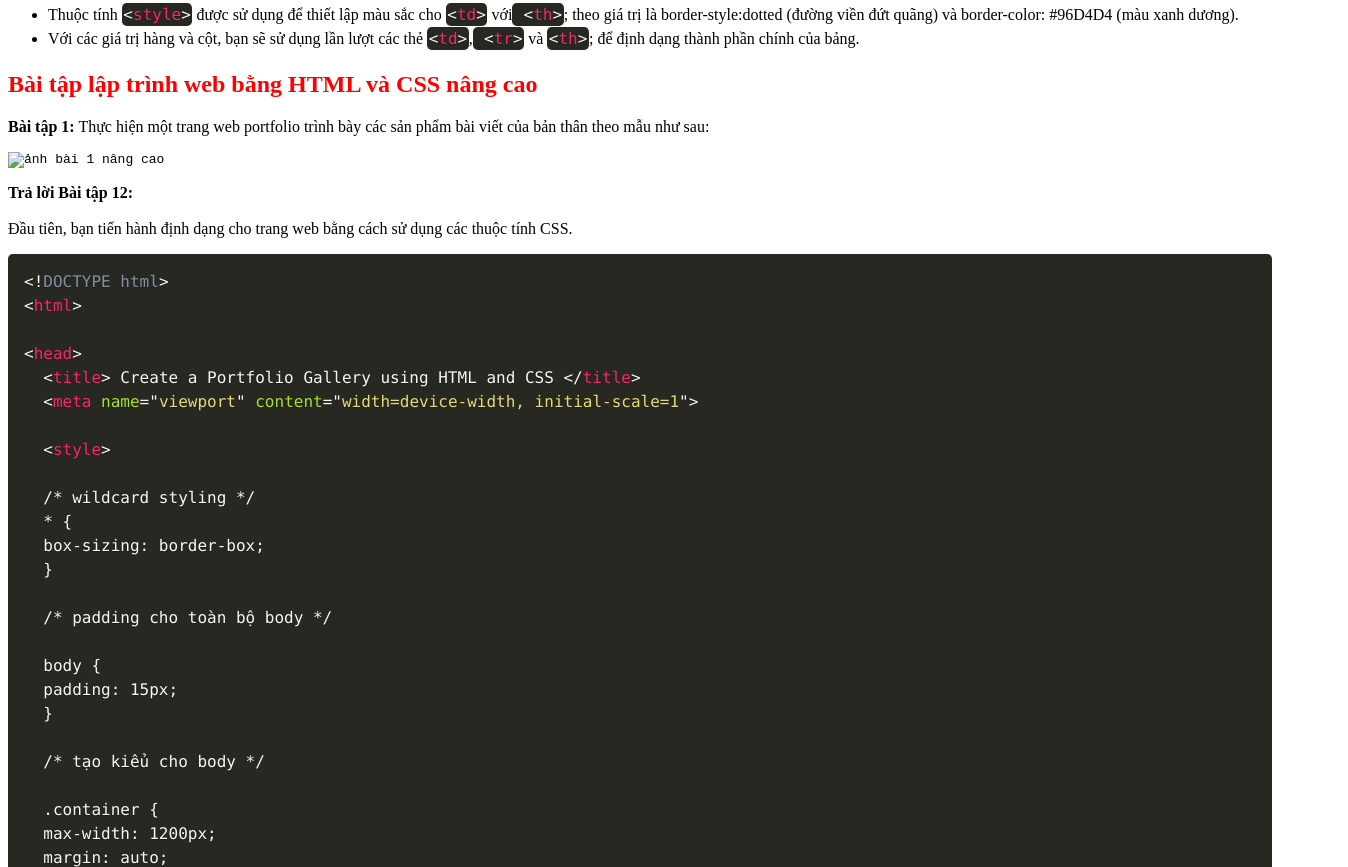
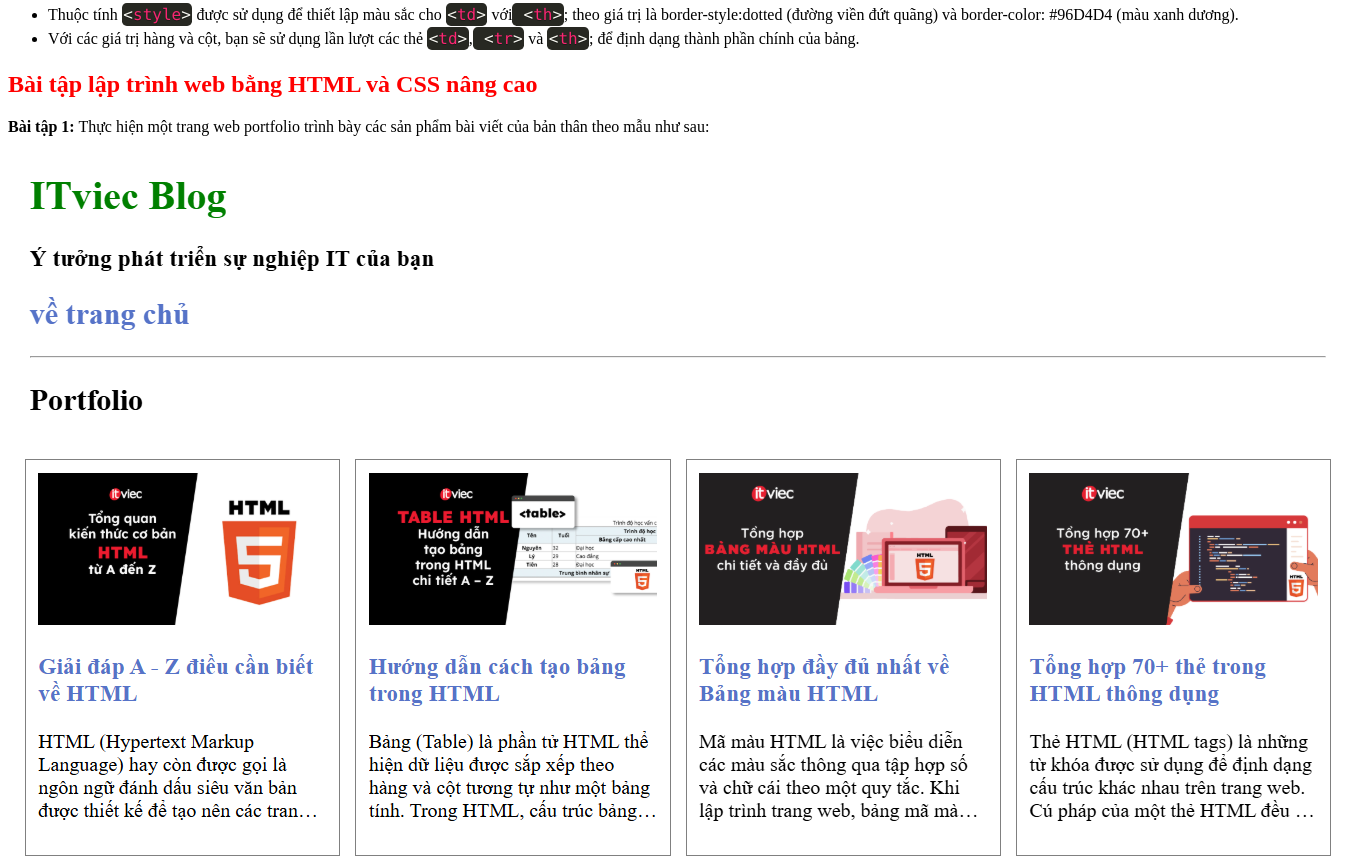
Before and after one commit to catman7328/timhieuhtml, a plain HTML site: page index.html in a window 1280 px wide. Shown: the part 6683-7550 px from the top of the page, 1348 px wide, since content can reach past the window. Drawn offline with nearby package versions, Linux system fonts and the light colour scheme; the site is published under a folder, as on GitHub Pages, so addresses that start at the root find nothing.

Commit message:
hoàn thành

```diff
--- a/index.html
+++ b/index.html
@@ -273,7 +273,7 @@ th, td {
 </ul>
 <h2 id="bainangcao" style="color:red;">Bài tập lập trình web bằng HTML và CSS nâng cao</h2>
 <p><b>Bài tập 1:</b> Thực hiện một trang web portfolio trình bày các sản phẩm bài viết của bản thân theo mẫu như sau:</p>
-<pre><img src="/html/Ảnh chụp màn hình 2025-10-18 135623.png" alt="ảnh bài 1 nâng cao"></pre>
+<pre><img src="./html/Ảnh chụp màn hình 2025-10-18 135623.png" alt="ảnh bài 1 nâng cao"></pre>
 <p><b>Trả lời Bài tập 12:</b> <br>
   <br>
 
```
